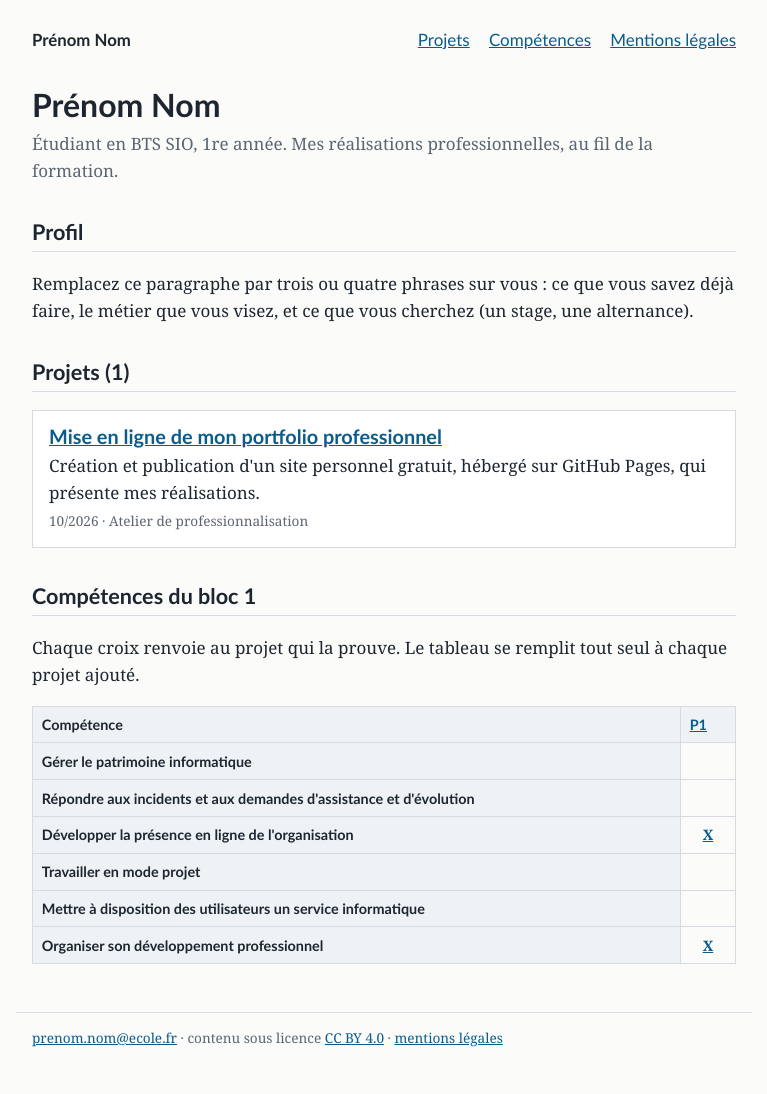
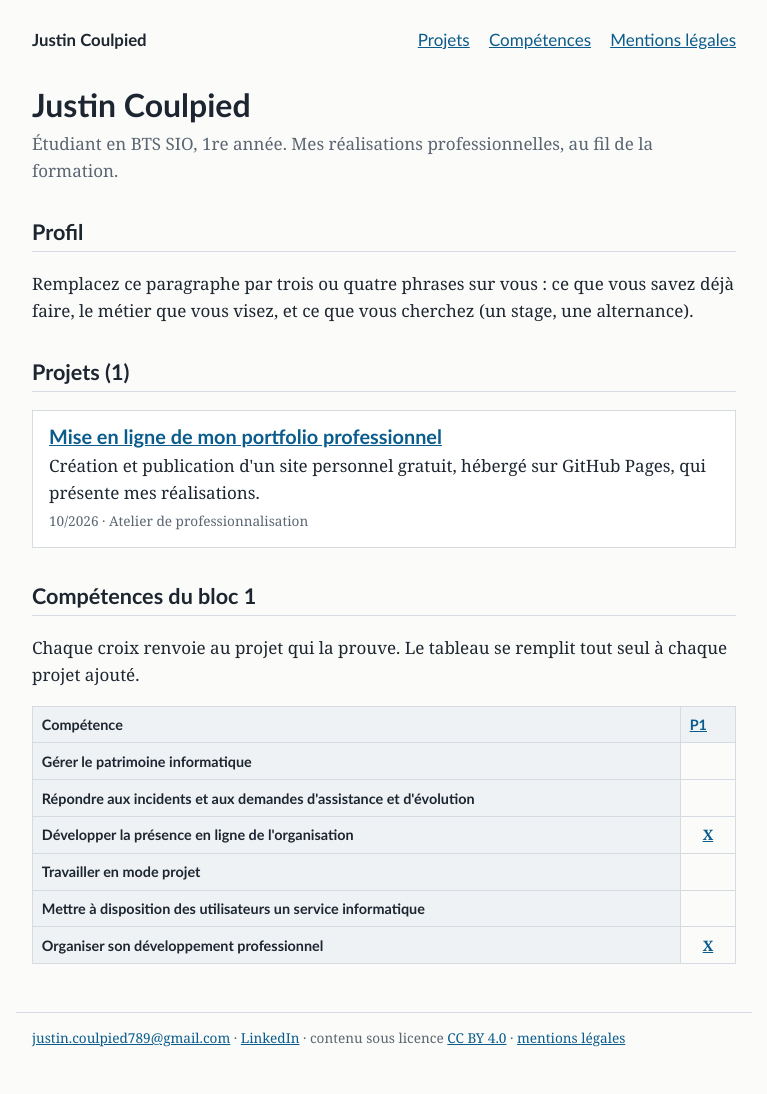
Before and after one commit to ensigitsu/portfolio, a Jekyll site: the page built from index.html, in a window 1280 px wide. Shown: the whole page, without its empty margins (256-1023 px from the left). Built offline with Jekyll 4.4.1, drawn with Linux system fonts in a browser that asks for light colours.

Commit message:
Update personal information in _config.yml
J'ai renseigné mon prénom et mon nom ainsi que mon adresse e-mail et mon lien linkedin.

```diff
--- a/_config.yml
+++ b/_config.yml
@@ -1,9 +1,9 @@
 # Réglages du portfolio. Modifiez les quatre lignes ci-dessous, enregistrez,
 # et le site se met à jour tout seul après la publication.
-title: "Prénom Nom"
+title: "Justin Coulpied"
 description: "Étudiant en BTS SIO, 1re année. Mes réalisations professionnelles, au fil de la formation."
-email: "prenom.nom@ecole.fr"
-linkedin: ""
+email: "justin.coulpied789@gmail.com"
+linkedin: "www.linkedin.com/in/justin-coulpied"
 
 lang: fr
 
```
